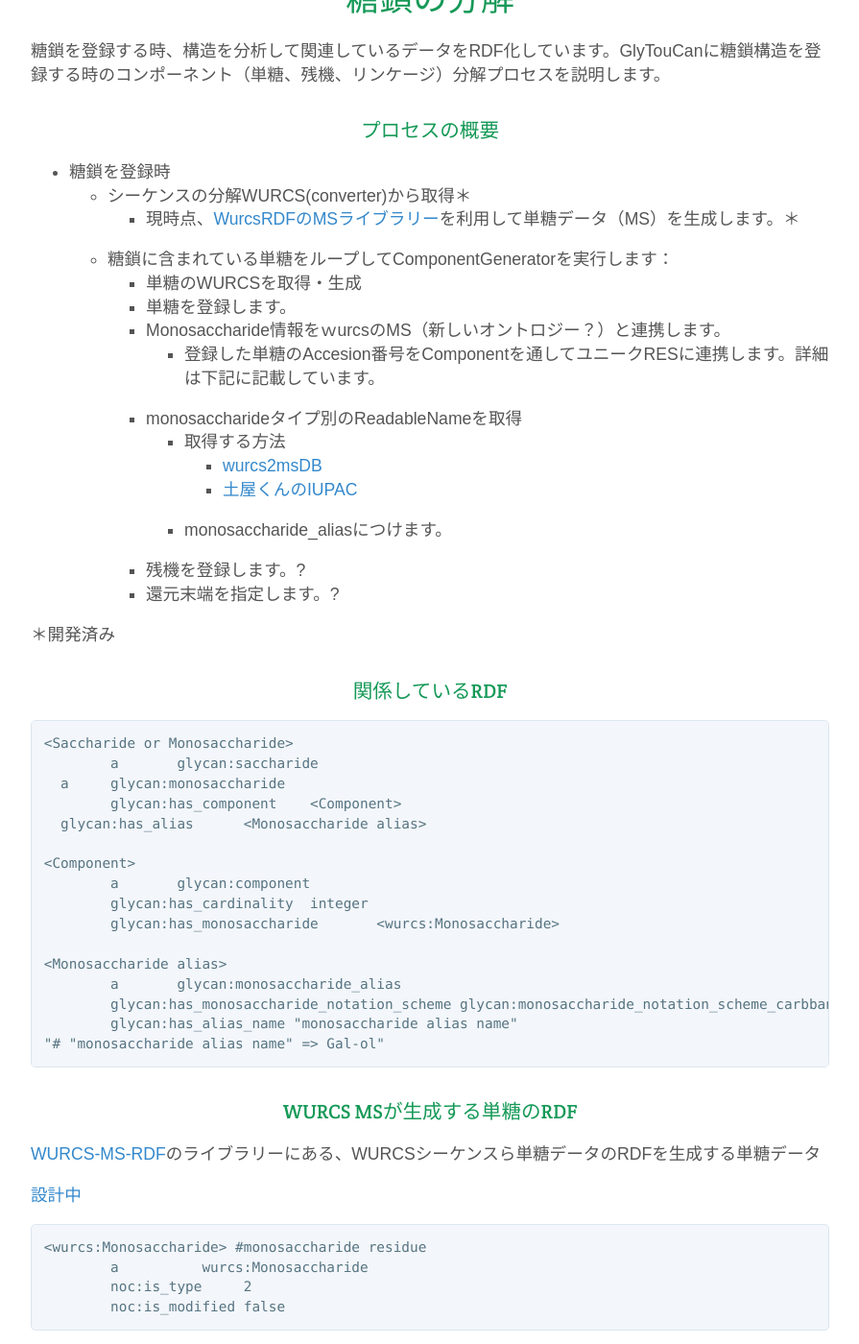
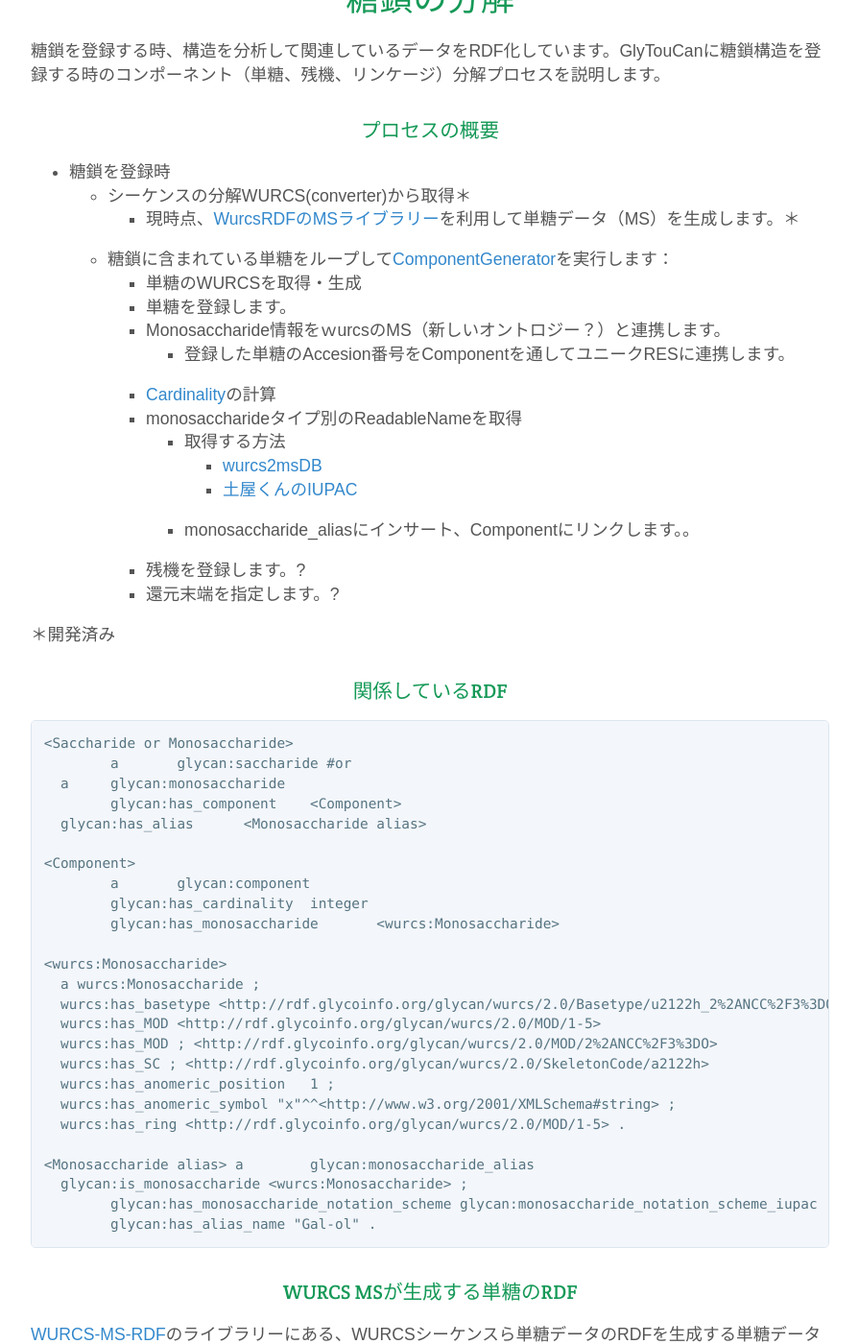
Before and after one commit to glytoucan/glytoucan, a Jekyll site: the page built from system/composition_ja.md, in a window 1280 px wide and 1400 px high, scrolled down 244 px. Shown: the whole window at 96% size, without its empty margins (192-1087 px from the left). Built offline with Jekyll 4.4.1, drawn with Linux system fonts in a browser that asks for light colours; nearby versions of some CDN libraries; Markdown is read by kramdown in place of the engine named in the settings; some of the changed text lies outside the part shown.

Commit message:
remove jekkyl and latest composition draft

```diff
--- a/system/composition_ja.md
+++ b/system/composition_ja.md
@@ -11,16 +11,17 @@
 * 糖鎖を登録時
   * シーケンスの分解WURCS(converter)から取得＊
       * 現時点、[WurcsRDFのMSライブラリー](https://bitbucket.org/glycosw/wurcsrdf)を利用して単糖データ（MS）を生成します。＊
-  * 糖鎖に含まれている単糖をループしてComponentGeneratorを実行します：
+  * 糖鎖に含まれている単糖をループして[ComponentGenerator](#ComponentGenerator)を実行します：
     * 単糖のWURCSを取得・生成
     * 単糖を登録します。
     * Monosaccharide情報をｗurcsのMS（新しいオントロジー？）と連携します。
-      * 登録した単糖のAccesion番号をComponentを通してユニークRESに連携します。詳細は下記に記載しています。
+      * 登録した単糖のAccesion番号をComponentを通してユニークRESに連携します。
+    * [Cardinality](#Cardinality)の計算
     * monosaccharideタイプ別のReadableNameを取得
       * 取得する方法
         * [wurcs2msDB](http://www.monosaccharidedb.org/remote_access.action#conversion)
         * [土屋くんのIUPAC](https://bitbucket.org/glycosw/glycanformatconverter)
-      * monosaccharide_aliasにつけます。
+      * monosaccharide_aliasにインサート、Componentにリンクします。。
     * 残機を登録します。?
     * 還元末端を指定します。?
 
@@ -29,7 +30,7 @@
 ### 関係しているRDF
 
     <Saccharide or Monosaccharide>
-    	a	glycan:saccharide
+    	a	glycan:saccharide #or
       a	glycan:monosaccharide
     	glycan:has_component	<Component>
       glycan:has_alias	<Monosaccharide alias>
@@ -39,11 +40,20 @@
     	glycan:has_cardinality	integer
     	glycan:has_monosaccharide	<wurcs:Monosaccharide>
 
-    <Monosaccharide alias>
-    	a	glycan:monosaccharide_alias
-    	glycan:has_monosaccharide_notation_scheme glycan:monosaccharide_notation_scheme_carbbank
-    	glycan:has_alias_name "monosaccharide alias name"
-    "# "monosaccharide alias name" => Gal-ol"
+    <wurcs:Monosaccharide>
+      a wurcs:Monosaccharide ;
+      wurcs:has_basetype <http://rdf.glycoinfo.org/glycan/wurcs/2.0/Basetype/u2122h_2%2ANCC%2F3%3DO> ;
+      wurcs:has_MOD	<http://rdf.glycoinfo.org/glycan/wurcs/2.0/MOD/1-5>
+      wurcs:has_MOD ; <http://rdf.glycoinfo.org/glycan/wurcs/2.0/MOD/2%2ANCC%2F3%3DO>
+      wurcs:has_SC ; <http://rdf.glycoinfo.org/glycan/wurcs/2.0/SkeletonCode/a2122h>
+      wurcs:has_anomeric_position	1 ;
+      wurcs:has_anomeric_symbol "x"^^<http://www.w3.org/2001/XMLSchema#string> ;
+      wurcs:has_ring <http://rdf.glycoinfo.org/glycan/wurcs/2.0/MOD/1-5> .
+
+    <Monosaccharide alias> a	glycan:monosaccharide_alias
+      glycan:is_monosaccharide <wurcs:Monosaccharide> ;
+    	glycan:has_monosaccharide_notation_scheme glycan:monosaccharide_notation_scheme_iupac ;
+    	glycan:has_alias_name "Gal-ol" .
 
 ### WURCS MSが生成する単糖のRDF
 
@@ -60,17 +70,17 @@
 
     <http://rdf.glycoinfo.org/glycan/wurcs/2.0/Monosaccharide/Aad211d2h-2a_2-6_5%2ANCC%2F3%3DO>
 
-### 現時点とバッチ
+### 既存データとバッチ
 
-現時点、すでに登録されてい糖鎖構造が存在していますので。新しいデータを追加するには、[バッチプロセス](http://code.glytoucan.org/batch/)を実行する必要があります。
+すでに登録されてい糖鎖構造が存在していますので新しいデータを追加するには、[バッチプロセス](http://code.glytoucan.org/batch/)を実行する必要があります。
 
 WURCS MSのライブラリーが更新されたら実行する必要があります。
 
-新しくインサートするコンポーネントと登録する単糖も同じように既存の糖鎖の改めて更新する必要があります。
+新しくインサートするコンポーネントと登録する単糖も同じように既存の糖鎖を改めて更新する必要があります。
 
-[バッチとSPARQLBeanの設計書](http://code.glytoucan.org/batch)
+[バッチとSPARQLBeanの設計書](http://code.glytoucan.org/batch/new/2016)
 
-### ComponentGenerator
+### <a name="ComponentGenerator"></a>ComponentGenerator
 
 単糖データを利用して単糖と関連しているコンポーネントのRDFを作成します。
 
@@ -78,49 +88,73 @@
 :
 
     SELECT ?monosaccharide
-    WHERE
-	?monosaccharide a          wurcs:Monosaccharide
+    WHERE {
+	    ?monosaccharide a wurcs:Monosaccharide
     	?monosaccharide noc:is_type	2
     	?monosaccharide noc:is_modified	false
       ?monosaccharide noc:wurcs_sequence	?sequence
+    }
 
 [Sample](http://beta.ts.glytoucan.org/sparql?default-graph-uri=&query=PREFIX+wurcs%3A+%3Chttp%3A%2F%2Fwww.glycoinfo.org%2Fglyco%2Fowl%2Fwurcs%23%3E%0D%0ASELECT+distinct+%3Fmono%0D%0A++++++++++++++++FROM+%3Chttp%3A%2F%2Frdf.glytoucan.org%2Fwurcs%2Fms%3E%0D%0A++++++++++++++++WHERE%7B%0D%0A%3Fmono+a+wurcs%3AMonosaccharide+.%0D%0A%7D%0D%0Alimit+100&format=text%2Fhtml&timeout=0&debug=on)
 
-###単糖のWURCSを登録します。
+### 単糖のWURCSを登録します。
 
-　　　String id = glycanProcedure.register("monosaccharide WURCS string");
+    String id = glycanProcedure.register("monosaccharide WURCS string");
 
-###Componentを作成
+#### <a name="Cardinality"></a>Cardinalityの計算
 
-    INSERT
-    { GRAPH <http://rdf.glycoinfo.org/component> {
-      <SaccharideURI> glycan:has_component <ComponentURI> .
-      <ComponentURI> a  .
+どのタイプでフィルター？
+
+    SELECT ?monosaccharide count(distinct ?residue)
+    WHERE
+      ?SaccharideURI a glycan:saccharide .
+      ?monosaccharide a wurcs:Monosaccharide .
+      ?monosaccharide noc:is_type	2 .
+      #?monosaccharide noc:is_modified	false
+      #?monosaccharide noc:wurcs_sequence	?sequence
+
+### Componentを作成
+
+    INSERT {
+      GRAPH <http://rdf.glycoinfo.org/component> {
+        glycan:has_monosaccharide	<wurcs:Monosaccharide>
+        <SaccharideURI> glycan:has_component <ComponentURI> .
+        <ComponentURI> a glycan:component .
+        glycan:has_cardinality	integer .
+      	glycan:has_monosaccharide	<wurcs:Monosaccharide> .
       }
     }
 
-&lt;SaccharideURI>と&lt;SaccharideURI>はもとの糖鎖のAccession番号から生成できます。
-
-
+`<SaccharideURI>`と`<ComponentURI>`はもとの糖鎖のAccession番号から生成できます。
 
 ### Monosaccharide alias name
 新しいGRAPHに、MsDBかWC-WFWから取得したalias nameをいれます。
-GRAPH `<http://rdf.glytoucan.org/ms/aliasname>`
-
+GRAPH `<http://rdf.glytoucan.org/ms/aliasname>`　をベースにする
 
 #### MonosaccharideDBから取得場合：
 
-WURCSのResidue文字列でRDFを取得：
+GRAPH `<http://rdf.glytoucan.org/ms/aliasname/MonosaccharideDB>`
 
-<http://www.monosaccharidedb.org/rdf/monosaccharide.action?name=Aad211d2h-2a_2-6_5%2ANCC%2F3%3DO>
+WURCSのResidue文字列でRDFを取得:
+http://www.monosaccharidedb.org/rdf/monosaccharide.action?name=Aad211d2h-2a_2-6_5%2ANCC%2F3%3DO
 
-WURCS2IUPAC　[Glycan Format Converter](https://bitbucket.org/glycosw/glycanformatconverter)
+MonosaccharideDBから取得したRDFをGRAPHに登録します。もしRDFに問題ありましたら、MonosaccharideDBに相談する必要があります。
 
-#### Cardinalityの計算
+_monosaccharideDB に接続できない場合、無視する_
 
+#### WURCS2IUPACから取得場合：
 
-### 新しい[GlycoRDF](https://github.com/glycoinfo/GlycoRDF)の変更点
+  [Glycan Format Converter](https://bitbucket.org/glycosw/glycanformatconverter)
+
+    INSERT {
+      GRAPH <http://rdf.glytoucan.org/ms/aliasname/glycanformatconverter>
+      {
+        <Monosaccharide alias> a	glycan:monosaccharide_alias ;
+        glycan:is_monosaccharide <wurcs:Monosaccharide> ;
+        glycan:has_monosaccharide_notation_scheme glycan:monosaccharide_notation_scheme_iupac ;
+        glycan:has_alias_name "Gal-ol" .
+      }
 
 [最初の設計書](/system/composition_aglycon)
 
-[n-core glycan composition](composition_sample)のサンプル
+[G00052MO](composition_sample)のサンプル
```
Also changed, not shown: 1 other file.
